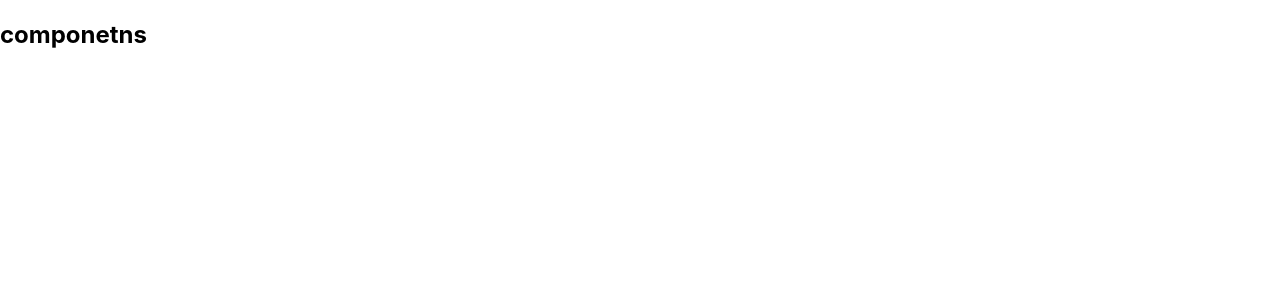
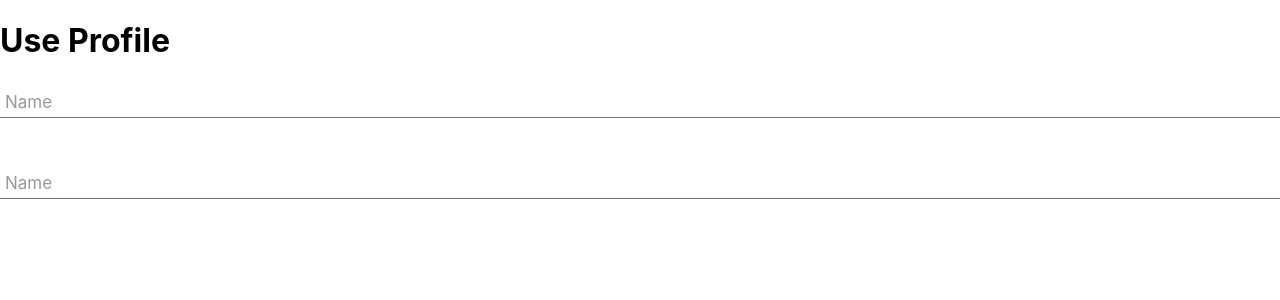
Before and after one commit to BinhNguyen3790/react-app-form-validation, a React (Create React App) app: page / in a window 1280 px wide. Shown: the top 300 px of the page. Built offline with nearby package versions, Linux system fonts and the light colour scheme; the HTML template or start-up script is replaced by a standard one.

Commit message:
update code

```diff
--- /dev/null
+++ b/src/components/UserProfile.css
@@ -0,0 +1,138 @@
+h2 {
+  text-align: center;
+  margin-bottom: 50px;
+}
+
+h2 small {
+  font-weight: normal;
+  color: #888;
+  display: block;
+}
+
+
+/* form starting stylings ------------------------------- */
+.group {
+  position: relative;
+  margin-bottom: 45px;
+}
+
+input {
+  font-size: 13px;
+  padding: 10px 10px 10px 5px;
+  display: block;
+  width: 100%;
+  border: none;
+  border-bottom: 1px solid #757575;
+}
+
+input:focus {
+  outline: none;
+}
+
+/* LABEL ======================================= */
+label {
+  color: #999;
+  font-size: 17px;
+  font-weight: normal;
+  position: absolute;
+  pointer-events: none;
+  left: 5px;
+  top: 10px;
+  transition: 0.2s ease all;
+  -moz-transition: 0.2s ease all;
+  -webkit-transition: 0.2s ease all;
+}
+
+/* active state */
+input:focus~label,
+input:valid~label {
+  top: -20px;
+  font-size: 13px;
+  color: #5264AE;
+}
+
+/* BOTTOM BARS ================================= */
+.bar {
+  position: relative;
+  display: block;
+  width: 100%;
+}
+
+.bar:before,
+.bar:after {
+  content: '';
+  height: 1px;
+  width: 0;
+  bottom: 1px;
+  position: absolute;
+  background: #5264AE;
+  transition: 0.2s ease all;
+  -moz-transition: 0.2s ease all;
+  -webkit-transition: 0.2s ease all;
+}
+
+.bar:before {
+  left: 50%;
+}
+
+.bar:after {
+  right: 50%;
+}
+
+/* active state */
+input:focus~.bar:before,
+input:focus~.bar:after {
+  width: 50%;
+}
+
+/* HIGHLIGHTER ================================== */
+.highlight {
+  position: absolute;
+  /* height:60%;  */
+  width: 100px;
+  top: 25%;
+  left: 0;
+  pointer-events: none;
+  opacity: 0.5;
+}
+
+/* active state */
+input:focus~.highlight {
+  -webkit-animation: inputHighlighter 0.3s ease;
+  -moz-animation: inputHighlighter 0.3s ease;
+  animation: inputHighlighter 0.3s ease;
+}
+
+/* ANIMATIONS ================ */
+@-webkit-keyframes inputHighlighter {
+  from {
+    background: #5264AE;
+  }
+
+  to {
+    width: 0;
+    background: transparent;
+  }
+}
+
+@-moz-keyframes inputHighlighter {
+  from {
+    background: #5264AE;
+  }
+
+  to {
+    width: 0;
+    background: transparent;
+  }
+}
+
+@keyframes inputHighlighter {
+  from {
+    background: #5264AE;
+  }
+
+  to {
+    width: 0;
+    background: transparent;
+  }
+}
--- a/src/components/UserProfile.js
+++ b/src/components/UserProfile.js
@@ -1,11 +1,32 @@
 import React, { Component } from "react";
+import "../components/UserProfile.css";
 
 class UserProfile extends Component {
   state = {};
   render() {
     return (
-      <div>
-        <h2>componetns</h2>
+      <div className="m-5">
+        <h1 className="text-center">Use Profile</h1>
+        <div className="container">
+          <div className="row">
+            <div className="col-6">
+              <div className="group">
+                <input type="text" required />
+                <span className="hightlight" />
+                <span className="bar" />
+                <label>Name</label>
+              </div>
+            </div>
+            <div className="col-6">
+              <div className="group">
+                <input type="text" required />
+                <span className="hightlight" />
+                <span className="bar" />
+                <label>Name</label>
+              </div>
+            </div>
+          </div>
+        </div>
       </div>
     );
   }
```
